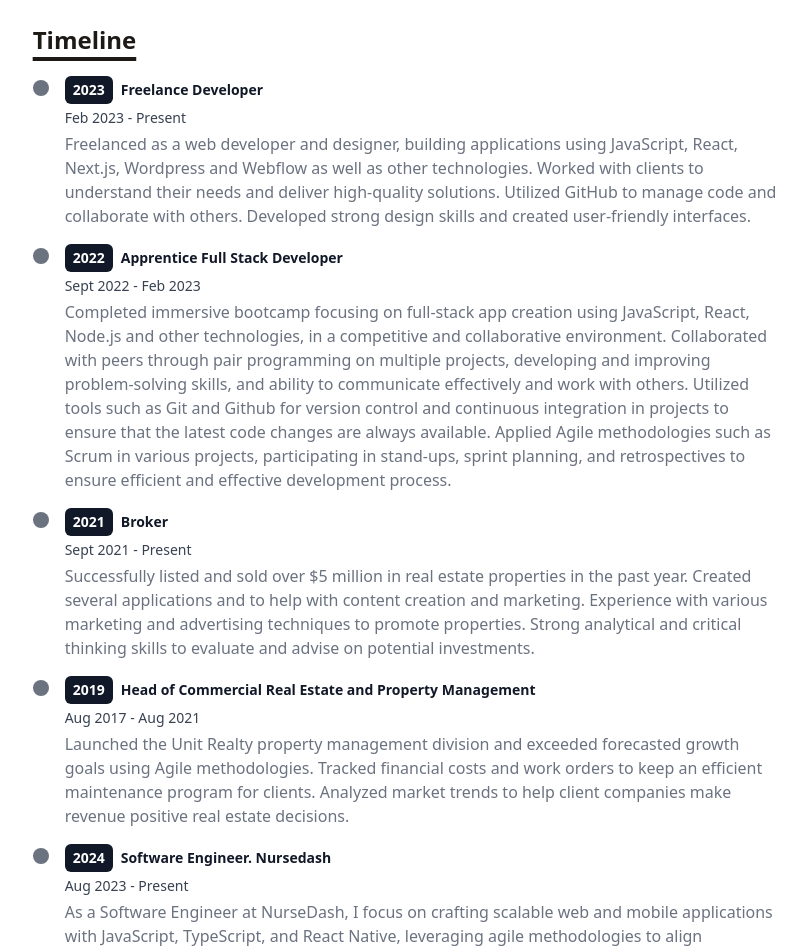
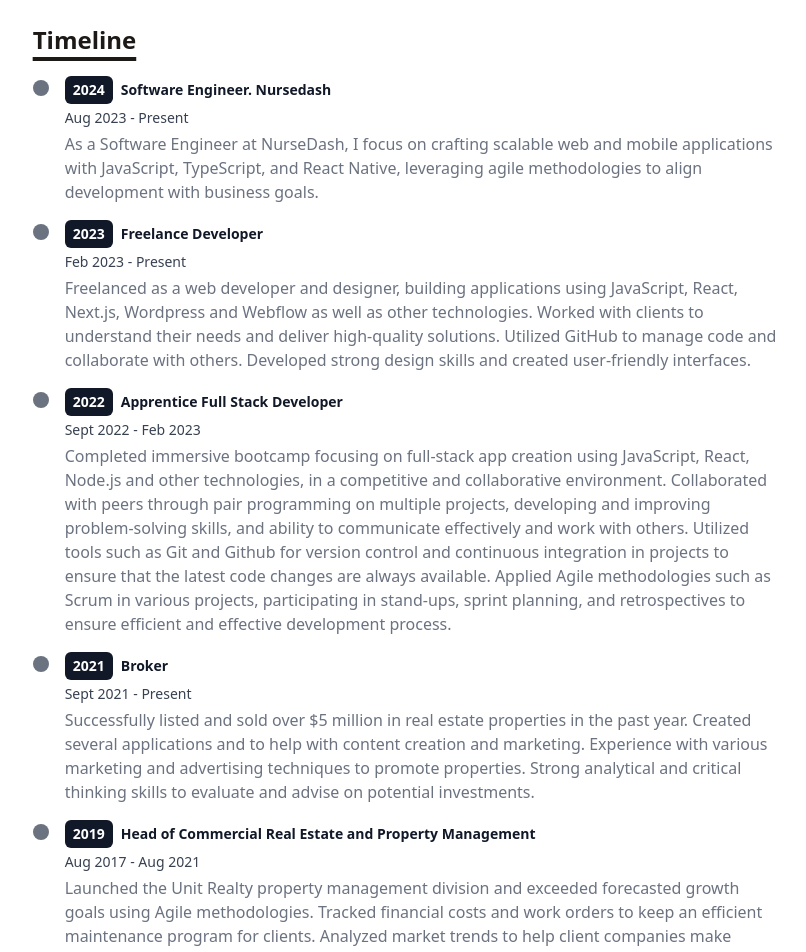
Before and after one commit to jarrodkohl/minimalist, a React (Vite) app: page / in a window 1280 px wide. Shown: the part 1680-2632 px from the top of the page, without its empty margins (234-1040 px from the left). Built offline with nearby package versions, Linux system fonts and the light colour scheme.

Commit message:
updatingtimeline

```diff
--- a/src/data/timeline.js
+++ b/src/data/timeline.js
@@ -1,4 +1,12 @@
 export default [
+
+  {
+    year: "2024",
+    title: "Software Engineer. Nursedash",
+    duration: "Aug 2023 - Present",
+    details: "As a Software Engineer at NurseDash, I focus on crafting scalable web and mobile applications with JavaScript, TypeScript, and React Native, leveraging agile methodologies to align development with business goals.",
+    id: 5,
+  },
   {
     year: "2023",
     title: "Freelance Developer",
@@ -26,12 +34,5 @@ export default [
     duration: "Aug 2017 - Aug 2021",
     details: "Launched the Unit Realty property management division and exceeded forecasted growth goals using Agile methodologies. Tracked financial costs and work orders to keep an efficient maintenance program for clients. Analyzed market trends to help client companies make revenue positive real estate decisions.",
     id: 3,
-  },
-  {
-    year: "2024",
-    title: "Software Engineer. Nursedash",
-    duration: "Aug 2023 - Present",
-    details: "As a Software Engineer at NurseDash, I focus on crafting scalable web and mobile applications with JavaScript, TypeScript, and React Native, leveraging agile methodologies to align development with business goals.",
-    id: 5,
   }
 ]
```
